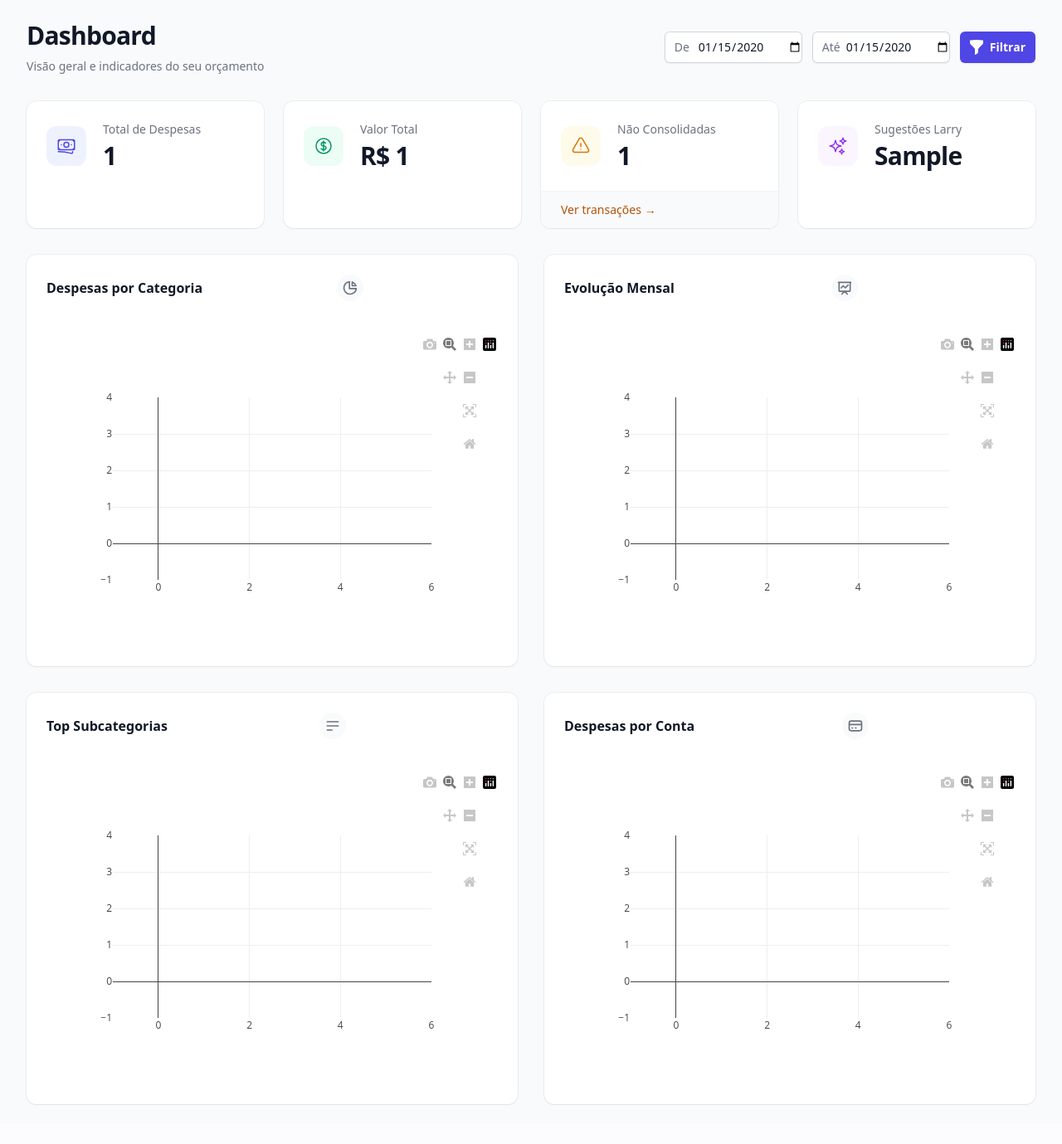
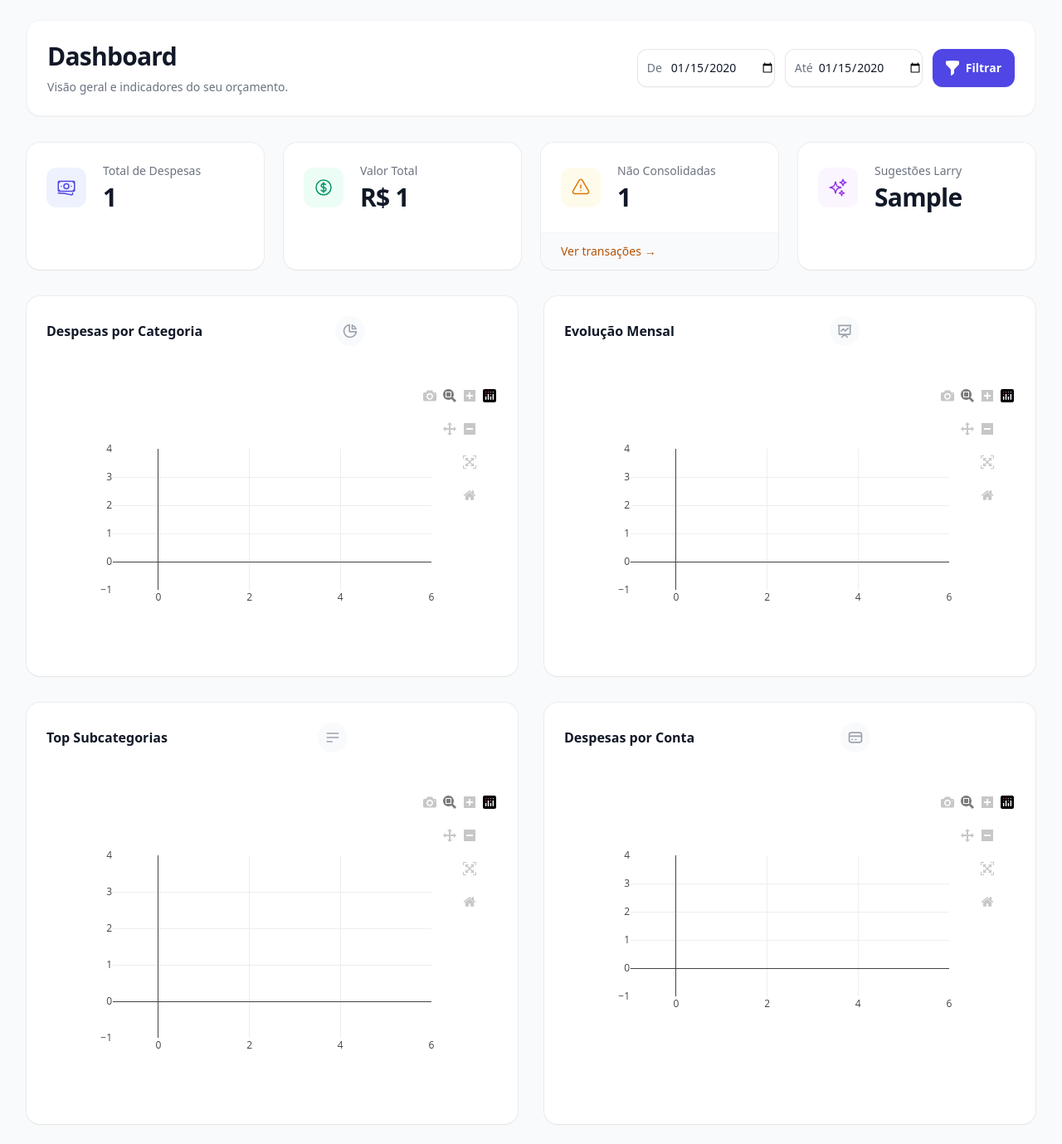
Before and after one commit to eli-junior/orcamentoPessoalOFX, a Django app: template orcamento_2026/core/templates/core/dashboard.html in a window 1280 px wide. Shown: the part 64-1443 px from the top of the page at 83% size. Before the commit the page ends 1396 px from the top, so only its background shows below. Run offline with Django 5.2, Linux system fonts and the light colour scheme; the template is opened without the code that fills it: most values are stand-ins (such as "Sample title", 1, 10 or a date in 2020); some libraries are stand-ins or nearby versions.

Commit message:
new dashboard

```diff
--- a/orcamento_2026/core/templates/core/dashboard.html
+++ b/orcamento_2026/core/templates/core/dashboard.html
@@ -5,36 +5,39 @@
 {% block content %}
     <div class="space-y-8">
         <!-- Header -->
-        <div class="md:flex md:items-center md:justify-between">
+        <div class="md:flex md:items-center md:justify-between bg-white p-6 rounded-2xl shadow-sm border border-gray-100">
             <div class="min-w-0 flex-1">
-                <h2 class="text-3xl font-bold leading-tight text-gray-900 tracking-tight">Dashboard</h2>
-                <p class="mt-2 text-sm text-gray-500">Visão geral e indicadores do seu orçamento</p>
+                <h2 class="text-3xl font-bold leading-tight text-gray-900 tracking-tight font-display">Dashboard</h2>
+                <p class="mt-2 text-sm text-gray-500">Visão geral e indicadores do seu orçamento.</p>
             </div>
             <div class="mt-4 flex md:ml-4 md:mt-0">
-                <form method="get" class="flex flex-col sm:flex-row space-y-3 sm:space-y-0 sm:space-x-3">
-                    <div class="relative rounded-md shadow-sm">
+                <form method="get"
+                      class="flex flex-col sm:flex-row space-y-3 sm:space-y-0 sm:space-x-3">
+                    <div class="relative">
                         <div class="pointer-events-none absolute inset-y-0 left-0 flex items-center pl-3">
-                            <span class="text-gray-500 sm:text-sm">De</span>
+                            <span class="text-gray-500 sm:text-sm font-medium">De</span>
                         </div>
                         <input type="date"
                                name="start_date"
                                id="id_start_date"
                                value="{{ start_date|date:'Y-m-d' }}"
-                               class="block w-full rounded-md border-0 py-1.5 pl-10 text-gray-900 ring-1 ring-inset ring-gray-300 placeholder:text-gray-400 focus:ring-2 focus:ring-inset focus:ring-indigo-600 sm:text-sm sm:leading-6">
+                               class="block w-full rounded-xl border-0 py-2.5 pl-10 text-gray-900 ring-1 ring-inset ring-gray-200 placeholder:text-gray-400 focus:ring-2 focus:ring-inset focus:ring-indigo-600 sm:text-sm sm:leading-6 shadow-sm transition-shadow">
                     </div>
-                    <div class="relative rounded-md shadow-sm">
+                    <div class="relative">
                         <div class="pointer-events-none absolute inset-y-0 left-0 flex items-center pl-3">
-                            <span class="text-gray-500 sm:text-sm">Até</span>
+                            <span class="text-gray-500 sm:text-sm font-medium">Até</span>
                         </div>
                         <input type="date"
                                name="end_date"
                                id="id_end_date"
                                value="{{ end_date|date:'Y-m-d' }}"
-                               class="block w-full rounded-md border-0 py-1.5 pl-10 text-gray-900 ring-1 ring-inset ring-gray-300 placeholder:text-gray-400 focus:ring-2 focus:ring-inset focus:ring-indigo-600 sm:text-sm sm:leading-6">
+                               class="block w-full rounded-xl border-0 py-2.5 pl-10 text-gray-900 ring-1 ring-inset ring-gray-200 placeholder:text-gray-400 focus:ring-2 focus:ring-inset focus:ring-indigo-600 sm:text-sm sm:leading-6 shadow-sm transition-shadow">
                     </div>
                     <button type="submit"
-                            class="inline-flex items-center justify-center rounded-md bg-indigo-600 px-3 py-2 text-sm font-semibold text-white shadow-sm hover:bg-indigo-500 focus-visible:outline focus-visible:outline-2 focus-visible:outline-offset-2 focus-visible:outline-indigo-600 transition-all duration-200">
-                        <svg class="-ml-0.5 mr-1.5 h-5 w-5" viewBox="0 0 20 20" fill="currentColor">
+                            class="inline-flex items-center justify-center rounded-xl bg-indigo-600 px-4 py-2.5 text-sm font-semibold text-white shadow-sm hover:bg-indigo-500 focus-visible:outline focus-visible:outline-2 focus-visible:outline-offset-2 focus-visible:outline-indigo-600 transition-all duration-200">
+                        <svg class="-ml-0.5 mr-1.5 h-5 w-5"
+                             viewBox="0 0 20 20"
+                             fill="currentColor">
                             <path fill-rule="evenodd" d="M2.628 1.601C5.028 1.206 7.49 1 10 1s4.973.206 7.372.601a.75.75 0 01.628.74v2.288a2.25 2.25 0 01-.659 1.59l-4.682 4.683a2.25 2.25 0 00-.659 1.59v3.037c0 .684-.31 1.33-.844 1.757l-1.937 1.55A.75.75 0 018 18.25v-5.757a2.25 2.25 0 00-.659-1.591L2.659 6.22A2.25 2.25 0 012 4.629V2.34a.75.75 0 01.628-.74z" clip-rule="evenodd" />
                         </svg>
                         Filtrar
@@ -45,12 +48,16 @@
         <!-- Stats Cards -->
         <div class="grid grid-cols-1 gap-6 sm:grid-cols-2 lg:grid-cols-4">
             <!-- Total Despesas -->
-            <div class="group overflow-hidden rounded-xl bg-white shadow-sm ring-1 ring-gray-900/5 transition-all duration-300 hover:shadow-lg hover:ring-indigo-500/20 hover:-translate-y-1">
+            <div class="group overflow-hidden rounded-2xl bg-white shadow-sm ring-1 ring-gray-900/5 transition-all duration-300 hover:shadow-lg hover:ring-indigo-500/20 hover:-translate-y-1">
                 <div class="p-6">
                     <div class="flex items-center">
                         <div class="flex-shrink-0">
                             <div class="flex h-12 w-12 items-center justify-center rounded-xl bg-indigo-50 group-hover:bg-indigo-100 transition-colors duration-300">
-                                <svg class="h-6 w-6 text-indigo-600" fill="none" viewBox="0 0 24 24" stroke-width="1.5" stroke="currentColor">
+                                <svg class="h-6 w-6 text-indigo-600"
+                                     fill="none"
+                                     viewBox="0 0 24 24"
+                                     stroke-width="1.5"
+                                     stroke="currentColor">
                                     <path stroke-linecap="round" stroke-linejoin="round" d="M2.25 18.75a60.07 60.07 0 0115.797 2.101c.727.198 1.453-.342 1.453-1.096V18.75M3.75 4.5v.75A.75.75 0 013 6h-.75m0 0v-.375c0-.621.504-1.125 1.125-1.125H20.25M2.25 6v9m18-10.5v.75c0 .414.336.75.75.75h.75m-1.5-1.5h.375c.621 0 1.125.504 1.125 1.125v9.75c0 .621-.504 1.125-1.125 1.125h-.375m1.5-1.5H21a.75.75 0 00-.75.75v.75m0 0H3.75m0 0h-.375a1.125 1.125 0 01-1.125-1.125V15m1.5 1.5v-.75A.75.75 0 003 15h-.75M15 10.5a3 3 0 11-6 0 3 3 0 016 0zm3 0h.008v.008H18V10.5zm-12 0h.008v.008H6V10.5z" />
                                 </svg>
                             </div>
@@ -58,19 +65,25 @@
                         <div class="ml-5 w-0 flex-1">
                             <dl>
                                 <dt class="truncate text-sm font-medium text-gray-500">Total de Despesas</dt>
-                                <dd class="mt-1 text-3xl font-bold tracking-tight text-gray-900">{{ total_expenses }}</dd>
+                                <dd class="mt-1 text-3xl font-bold tracking-tight text-gray-900">
+                                    {{ total_expenses }}
+                                </dd>
                             </dl>
                         </div>
                     </div>
                 </div>
             </div>
             <!-- Valor Total -->
-            <div class="group overflow-hidden rounded-xl bg-white shadow-sm ring-1 ring-gray-900/5 transition-all duration-300 hover:shadow-lg hover:ring-emerald-500/20 hover:-translate-y-1">
+            <div class="group overflow-hidden rounded-2xl bg-white shadow-sm ring-1 ring-gray-900/5 transition-all duration-300 hover:shadow-lg hover:ring-emerald-500/20 hover:-translate-y-1">
                 <div class="p-6">
                     <div class="flex items-center">
                         <div class="flex-shrink-0">
                             <div class="flex h-12 w-12 items-center justify-center rounded-xl bg-emerald-50 group-hover:bg-emerald-100 transition-colors duration-300">
-                                <svg class="h-6 w-6 text-emerald-600" fill="none" viewBox="0 0 24 24" stroke-width="1.5" stroke="currentColor">
+                                <svg class="h-6 w-6 text-emerald-600"
+                                     fill="none"
+                                     viewBox="0 0 24 24"
+                                     stroke-width="1.5"
+                                     stroke="currentColor">
                                     <path stroke-linecap="round" stroke-linejoin="round" d="M12 6v12m-3-2.818l.879.659c1.171.879 3.07.879 4.242 0 1.172-.879 1.172-2.303 0-3.182C13.536 12.219 12.768 12 12 12c-.725 0-1.45-.22-2.003-.659-1.106-.879-1.106-2.303 0-3.182s2.9-.879 4.006 0l.415.33M21 12a9 9 0 11-18 0 9 9 0 0118 0z" />
                                 </svg>
                             </div>
@@ -78,20 +91,26 @@
                         <div class="ml-5 w-0 flex-1">
                             <dl>
                                 <dt class="truncate text-sm font-medium text-gray-500">Valor Total</dt>
-                                <dd class="mt-1 text-3xl font-bold tracking-tight text-gray-900">R$ {{ total_amount|intcomma }}</dd>
+                                <dd class="mt-1 text-3xl font-bold tracking-tight text-gray-900">
+                                    R$ {{ total_amount|intcomma }}
+                                </dd>
                             </dl>
                         </div>
                     </div>
                 </div>
             </div>
             <!-- Não Consolidadas -->
-            <div class="group overflow-hidden rounded-xl bg-white shadow-sm ring-1 ring-gray-900/5 transition-all duration-300 hover:shadow-lg hover:ring-amber-500/20 hover:-translate-y-1">
+            <div class="group overflow-hidden rounded-2xl bg-white shadow-sm ring-1 ring-gray-900/5 transition-all duration-300 hover:shadow-lg hover:ring-amber-500/20 hover:-translate-y-1">
                 <div class="flex flex-col h-full bg-white">
                     <div class="p-6 flex-grow">
                         <div class="flex items-center">
                             <div class="flex-shrink-0">
                                 <div class="flex h-12 w-12 items-center justify-center rounded-xl bg-amber-50 group-hover:bg-amber-100 transition-colors duration-300">
-                                    <svg class="h-6 w-6 text-amber-600" fill="none" viewBox="0 0 24 24" stroke-width="1.5" stroke="currentColor">
+                                    <svg class="h-6 w-6 text-amber-600"
+                                         fill="none"
+                                         viewBox="0 0 24 24"
+                                         stroke-width="1.5"
+                                         stroke="currentColor">
                                         <path stroke-linecap="round" stroke-linejoin="round" d="M12 9v3.75m-9.303 3.376c-.866 1.5.217 3.374 1.948 3.374h14.71c1.73 0 2.813-1.874 1.948-3.374L13.949 3.378c-.866-1.5-3.032-1.5-3.898 0L2.697 16.126zM12 15.75h.007v.008H12v-.008z" />
                                     </svg>
                                 </div>
@@ -99,7 +118,9 @@
                             <div class="ml-5 w-0 flex-1">
                                 <dl>
                                     <dt class="truncate text-sm font-medium text-gray-500">Não Consolidadas</dt>
-                                    <dd class="mt-1 text-3xl font-bold tracking-tight text-gray-900">{{ unconsolidated_count }}</dd>
+                                    <dd class="mt-1 text-3xl font-bold tracking-tight text-gray-900">
+                                        {{ unconsolidated_count }}
+                                    </dd>
                                 </dl>
                             </div>
                         </div>
@@ -107,7 +128,8 @@
                     {% if unconsolidated_count > 0 %}
                         <div class="bg-gray-50 px-6 py-3 border-t border-gray-100">
                             <div class="text-sm">
-                            <a href="{% url 'transaction_list' %}?has_expense=no" class="font-medium text-amber-700 hover:text-amber-800 flex items-center group-hover:underline">
+                                <a href="{% url 'transaction_list' %}?has_expense=no"
+                                   class="font-medium text-amber-700 hover:text-amber-800 flex items-center group-hover:underline">
                                     Ver transações <span class="ml-1">&rarr;</span>
                                 </a>
                             </div>
@@ -116,13 +138,17 @@
                 </div>
             </div>
             <!-- Sugestões Larry -->
-            <div class="group overflow-hidden rounded-xl bg-white shadow-sm ring-1 ring-gray-900/5 transition-all duration-300 hover:shadow-lg hover:ring-purple-500/20 hover:-translate-y-1">
+            <div class="group overflow-hidden rounded-2xl bg-white shadow-sm ring-1 ring-gray-900/5 transition-all duration-300 hover:shadow-lg hover:ring-purple-500/20 hover:-translate-y-1">
                 <div class="flex flex-col h-full bg-white">
                     <div class="p-6 flex-grow">
                         <div class="flex items-center">
                             <div class="flex-shrink-0">
                                 <div class="flex h-12 w-12 items-center justify-center rounded-xl bg-purple-50 group-hover:bg-purple-100 transition-colors duration-300">
-                                    <svg class="h-6 w-6 text-purple-600" fill="none" viewBox="0 0 24 24" stroke-width="1.5" stroke="currentColor">
+                                    <svg class="h-6 w-6 text-purple-600"
+                                         fill="none"
+                                         viewBox="0 0 24 24"
+                                         stroke-width="1.5"
+                                         stroke="currentColor">
                                         <path stroke-linecap="round" stroke-linejoin="round" d="M9.813 15.904L9 18.75l-.813-2.846a4.5 4.5 0 00-3.09-3.09L2.25 12l2.846-.813a4.5 4.5 0 003.09-3.09L9 5.25l.813 2.846a4.5 4.5 0 003.09 3.09L15.75 12l-2.846.813a4.5 4.5 0 00-3.09 3.09zM18.259 8.715L18 9.75l-.259-1.035a3.375 3.375 0 00-2.455-2.456L14.25 6l1.036-.259a3.375 3.375 0 002.455-2.456L18 2.25l.259 1.035a3.375 3.375 0 002.456 2.456L21.75 6l-1.035.259a3.375 3.375 0 00-2.456 2.456zM16.894 20.567L16.5 21.75l-.394-1.183a2.25 2.25 0 00-1.423-1.423L13.5 18.75l1.183-.394a2.25 2.25 0 001.423-1.423l.394-1.183.394 1.183a2.25 2.25 0 001.423 1.423l1.183.394-1.183.394a2.25 2.25 0 00-1.423 1.423z" />
                                     </svg>
                                 </div>
@@ -130,7 +156,9 @@
                             <div class="ml-5 w-0 flex-1">
                                 <dl>
                                     <dt class="truncate text-sm font-medium text-gray-500">Sugestões Larry</dt>
-                                    <dd class="mt-1 text-3xl font-bold tracking-tight text-gray-900">{{ pending_suggestions }}</dd>
+                                    <dd class="mt-1 text-3xl font-bold tracking-tight text-gray-900">
+                                        {{ pending_suggestions }}
+                                    </dd>
                                 </dl>
                             </div>
                         </div>
@@ -138,7 +166,8 @@
                     {% if pending_suggestions > 0 %}
                         <div class="bg-gray-50 px-6 py-3 border-t border-gray-100">
                             <div class="text-sm">
-                            <a href="{% url 'suggestion_list' %}" class="font-medium text-purple-700 hover:text-purple-800 flex items-center group-hover:underline">
+                                <a href="{% url 'suggestion_list' %}"
+                                   class="font-medium text-purple-700 hover:text-purple-800 flex items-center group-hover:underline">
                                     Ver sugestões <span class="ml-1">&rarr;</span>
                                 </a>
                             </div>
@@ -149,42 +178,54 @@
         </div>
         <!-- Charts Row 1 -->
         <div class="grid grid-cols-1 gap-8 lg:grid-cols-2">
-            <div class="overflow-hidden rounded-xl bg-white shadow-sm ring-1 ring-gray-900/5">
+            <!-- Pie Chart -->
+            <div class="overflow-hidden rounded-2xl bg-white shadow-sm ring-1 ring-gray-900/5">
                 <div class="p-6">
-                    <div class="flex items-center justify-between mb-4">
+                    <div class="flex items-center justify-between mb-6">
                         <h3 class="text-base font-semibold leading-6 text-gray-900">Despesas por Categoria</h3>
-                        <div class="rounded-full bg-gray-50 p-1.5 mx-auto">
-                            <svg class="h-5 w-5 text-gray-500" fill="none" viewBox="0 0 24 24" stroke="currentColor">
+                        <div class="rounded-full bg-gray-50 p-2 mx-auto">
+                            <svg class="h-5 w-5 text-gray-400"
+                                 fill="none"
+                                 viewBox="0 0 24 24"
+                                 stroke="currentColor">
                                 <path stroke-linecap="round" stroke-linejoin="round" stroke-width="2" d="M11 3.055A9.001 9.001 0 1020.945 13H11V3.055z" />
                                 <path stroke-linecap="round" stroke-linejoin="round" stroke-width="2" d="M20.488 9H15V3.512A9.025 9.025 0 0120.488 9z" />
                             </svg>
                         </div>
                     </div>
-                    <div id="pie-chart" class="w-full h-[400px]"></div>
+                    <div id="pie-chart" class="w-full h-[350px]"></div>
                 </div>
             </div>
-            <div class="overflow-hidden rounded-xl bg-white shadow-sm ring-1 ring-gray-900/5">
+            <!-- Line Chart -->
+            <div class="overflow-hidden rounded-2xl bg-white shadow-sm ring-1 ring-gray-900/5">
                 <div class="p-6">
-                    <div class="flex items-center justify-between mb-4">
+                    <div class="flex items-center justify-between mb-6">
                         <h3 class="text-base font-semibold leading-6 text-gray-900">Evolução Mensal</h3>
-                        <div class="rounded-full bg-gray-50 p-1.5 mx-auto">
-                             <svg class="h-5 w-5 text-gray-500" fill="none" viewBox="0 0 24 24" stroke="currentColor">
+                        <div class="rounded-full bg-gray-50 p-2 mx-auto">
+                            <svg class="h-5 w-5 text-gray-400"
+                                 fill="none"
+                                 viewBox="0 0 24 24"
+                                 stroke="currentColor">
                                 <path stroke-linecap="round" stroke-linejoin="round" stroke-width="2" d="M7 12l3-3 3 3 4-4M8 21l4-4 4 4M3 4h18M4 4h16v12a1 1 0 01-1 1H5a1 1 0 01-1-1V4z" />
                             </svg>
                         </div>
                     </div>
-                    <div id="line-chart" class="w-full h-[400px]"></div>
+                    <div id="line-chart" class="w-full h-[350px]"></div>
                 </div>
             </div>
         </div>
         <!-- Charts Row 2 -->
         <div class="grid grid-cols-1 gap-8 lg:grid-cols-2">
-             <div class="overflow-hidden rounded-xl bg-white shadow-sm ring-1 ring-gray-900/5">
+            <!-- Bar Chart (Subcategories) -->
+            <div class="overflow-hidden rounded-2xl bg-white shadow-sm ring-1 ring-gray-900/5">
                 <div class="p-6">
-                     <div class="flex items-center justify-between mb-4">
+                    <div class="flex items-center justify-between mb-6">
                         <h3 class="text-base font-semibold leading-6 text-gray-900">Top Subcategorias</h3>
-                        <div class="rounded-full bg-gray-50 p-1.5 mx-auto">
-                             <svg class="h-5 w-5 text-gray-500" fill="none" viewBox="0 0 24 24" stroke="currentColor">
+                        <div class="rounded-full bg-gray-50 p-2 mx-auto">
+                            <svg class="h-5 w-5 text-gray-400"
+                                 fill="none"
+                                 viewBox="0 0 24 24"
+                                 stroke="currentColor">
                                 <path stroke-linecap="round" stroke-linejoin="round" stroke-width="2" d="M4 6h16M4 12h16M4 18h7" />
                             </svg>
                         </div>
@@ -192,17 +233,21 @@
                     <div id="bar-chart" class="w-full h-[400px]"></div>
                 </div>
             </div>
-            <div class="overflow-hidden rounded-xl bg-white shadow-sm ring-1 ring-gray-900/5">
+            <!-- Bar Chart (Accounts) -->
+            <div class="overflow-hidden rounded-2xl bg-white shadow-sm ring-1 ring-gray-900/5">
                 <div class="p-6">
-                    <div class="flex items-center justify-between mb-4">
+                    <div class="flex items-center justify-between mb-6">
                         <h3 class="text-base font-semibold leading-6 text-gray-900">Despesas por Conta</h3>
-                         <div class="rounded-full bg-gray-50 p-1.5 mx-auto">
-                             <svg class="h-5 w-5 text-gray-500" fill="none" viewBox="0 0 24 24" stroke="currentColor">
+                        <div class="rounded-full bg-gray-50 p-2 mx-auto">
+                            <svg class="h-5 w-5 text-gray-400"
+                                 fill="none"
+                                 viewBox="0 0 24 24"
+                                 stroke="currentColor">
                                 <path stroke-linecap="round" stroke-linejoin="round" stroke-width="2" d="M3 10h18M7 15h1m4 0h1m-7 4h12a3 3 0 003-3V8a3 3 0 00-3-3H6a3 3 0 00-3 3v8a3 3 0 003 3z" />
                             </svg>
                         </div>
                     </div>
-                    <div id="account-chart" class="w-full h-[400px]"></div>
+                    <div id="account-chart" class="w-full h-[350px]"></div>
                 </div>
             </div>
         </div>
```
Also changed, not shown: orcamento_2026/core/tests/test_dashboard_fixes.py (added, +72 -0 lines), orcamento_2026/core/views.py (+50 -26 lines). Lines whose indentation alone changed are shown as unchanged.
